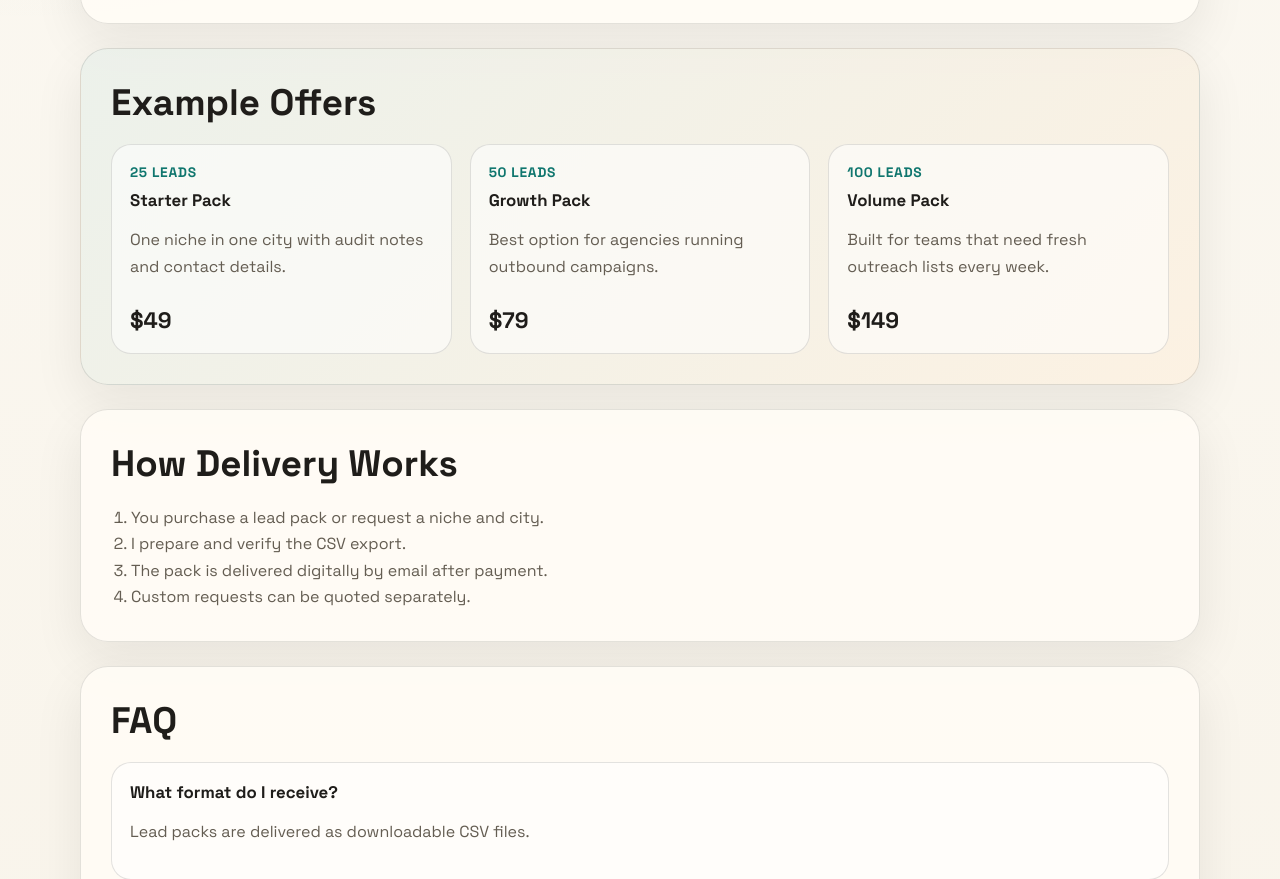
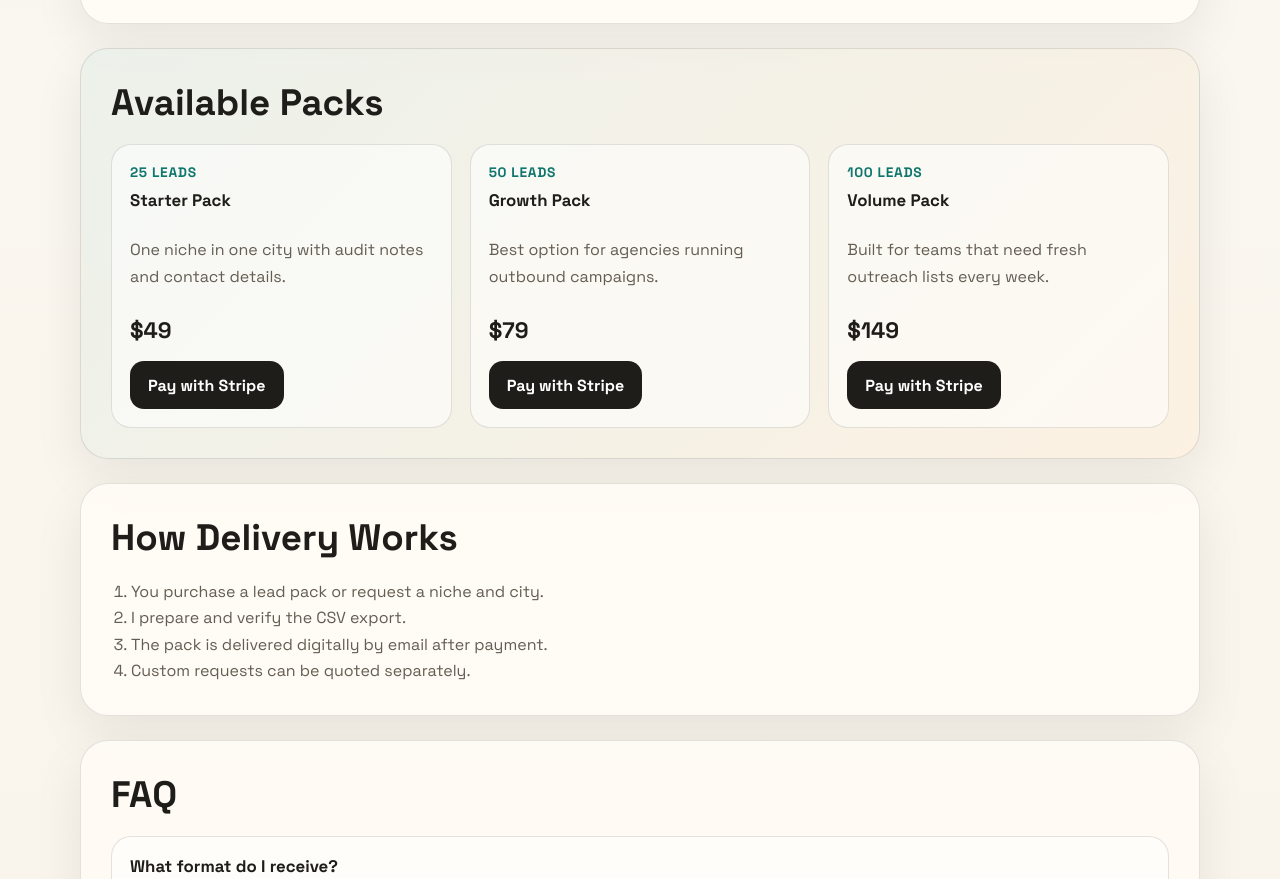
Before and after one commit to Upnishadd/WebsiteBuilderNish, a plain HTML site: page docs/index.html in a window 1280 px wide. Shown: the part 1140-2019 px from the top of the page. Drawn offline with Linux system fonts and the light colour scheme.

Commit message:
Updated Webpage

```diff
--- a/docs/index.html
+++ b/docs/index.html
@@ -64,25 +64,43 @@
       </section>
 
       <section class="panel accent">
-        <h2>Example Offers</h2>
+        <h2>Available Packs</h2>
         <div class="grid three">
           <article class="offer-card">
             <div class="offer-size">25 leads</div>
             <h3>Starter Pack</h3>
             <p>One niche in one city with audit notes and contact details.</p>
             <strong>$49</strong>
+            <a
+              class="button primary offer-button"
+              href="https://buy.stripe.com/8x23cubDc3vvfbMerUdnW02"
+              target="_blank"
+              rel="noreferrer"
+            >Pay with Stripe</a>
           </article>
           <article class="offer-card">
             <div class="offer-size">50 leads</div>
             <h3>Growth Pack</h3>
             <p>Best option for agencies running outbound campaigns.</p>
             <strong>$79</strong>
+            <a
+              class="button primary offer-button"
+              href="https://buy.stripe.com/4gMfZg8r0aXX9RsbfIdnW00"
+              target="_blank"
+              rel="noreferrer"
+            >Pay with Stripe</a>
           </article>
           <article class="offer-card">
             <div class="offer-size">100 leads</div>
             <h3>Volume Pack</h3>
             <p>Built for teams that need fresh outreach lists every week.</p>
             <strong>$149</strong>
+            <a
+              class="button primary offer-button"
+              href="https://buy.stripe.com/9B64gybDc9TT9Rs4RkdnW01"
+              target="_blank"
+              rel="noreferrer"
+            >Pay with Stripe</a>
           </article>
         </div>
       </section>
--- a/docs/styles.css
+++ b/docs/styles.css
@@ -177,6 +177,12 @@ main {
   background: rgba(255, 255, 255, 0.55);
 }
 
+.offer-card {
+  display: flex;
+  flex-direction: column;
+  align-items: flex-start;
+}
+
 .offer-size {
   color: var(--accent);
   font-size: 0.86rem;
@@ -191,6 +197,10 @@ main {
   margin-top: 10px;
   font-size: 1.4rem;
   color: var(--ink);
+}
+
+.offer-button {
+  margin-top: 16px;
 }
 
 .steps {
```
